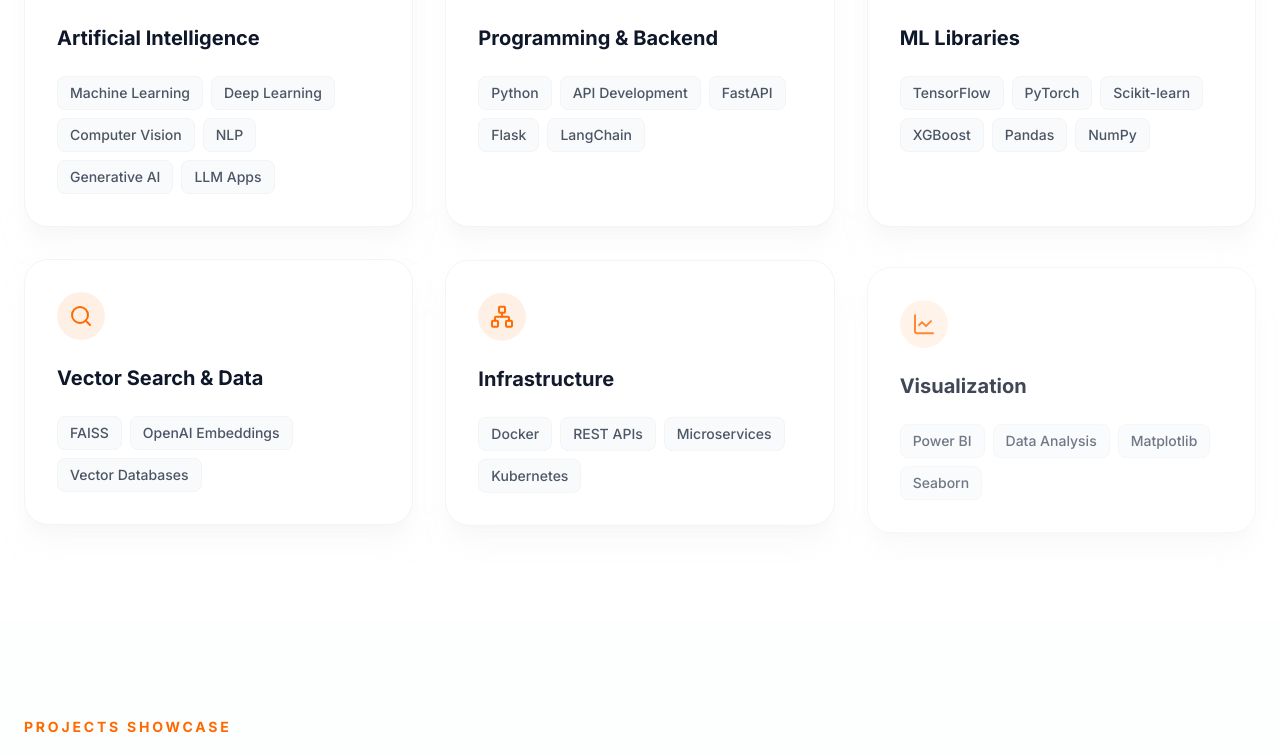
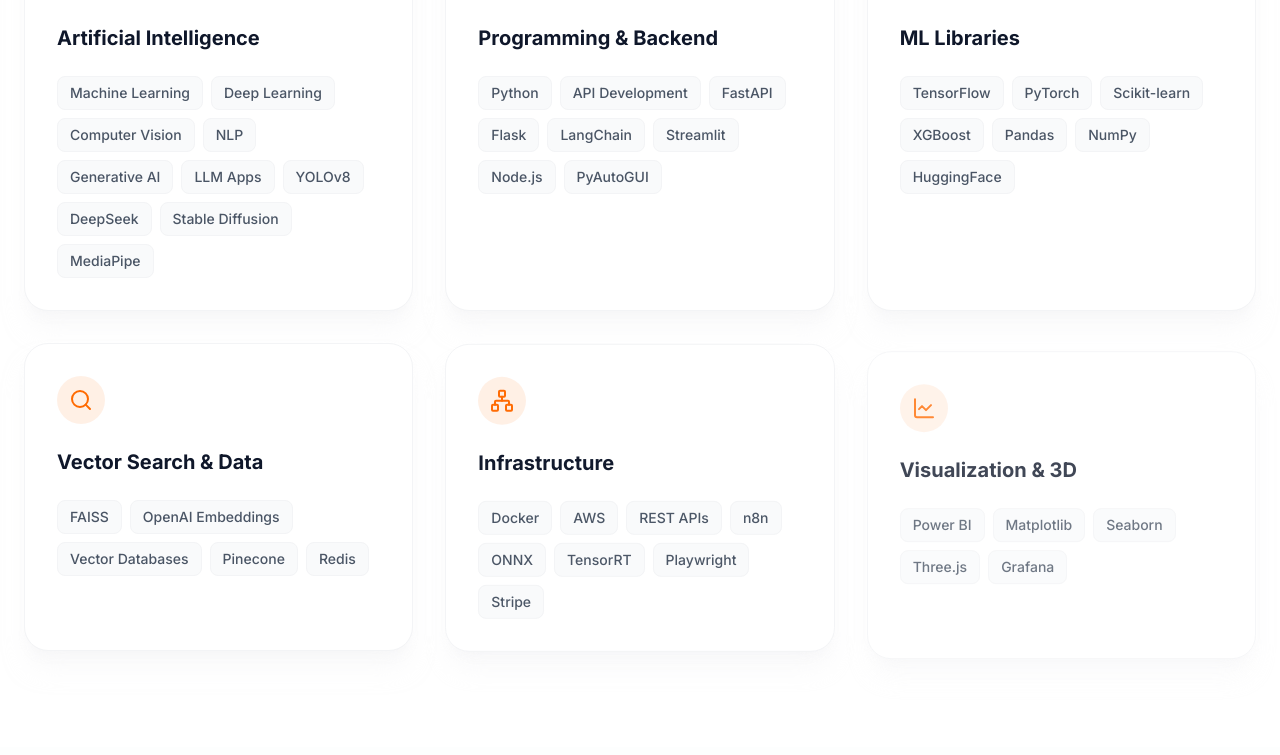
Before and after one commit to kaushikbuddy28/Kaushik-Chaturvedi, a React (Vite) app: page / in a window 1280 px wide. Shown: the part 1940-2695 px from the top of the page. Built offline with nearby package versions, Linux system fonts and the light colour scheme.

Commit message:
feat: add 17 advanced AI projects, update skills and portfolio metrics

```diff
--- a/src/components/sections/About.tsx
+++ b/src/components/sections/About.tsx
@@ -74,7 +74,7 @@
                   <p className="text-sm text-gray-500 uppercase tracking-wider">Years Experience</p>
                 </div>
                 <div>
-                  <p className="text-3xl font-bold text-primary">15+</p>
+                  <p className="text-3xl font-bold text-primary">20+</p>
                   <p className="text-sm text-gray-500 uppercase tracking-wider">Projects Completed</p>
                 </div>
               </div>
--- a/src/components/sections/Projects.tsx
+++ b/src/components/sections/Projects.tsx
@@ -83,6 +83,234 @@
     ],
     tech: ["Python", "Flask", "OpenAI API", "FAISS", "LangChain", "Whisper"],
     image: "https://picsum.photos/seed/skincare/800/600",
+  },
+  {
+    title: "Movie Semantic Search",
+    subtitle: "Vector-Based Content Discovery",
+    description: "A Flask-based semantic search engine for movies that leverages vector embeddings for intuitive content discovery.",
+    features: [
+      "all-MiniLM-L6-v2 SentenceTransformer embeddings",
+      "Vector similarity search with Pinecone",
+      "Dynamic movie metadata indexing",
+      "Real-time semantic query processing",
+      "Cloud-native vector database integration",
+    ],
+    tech: ["Flask", "SentenceTransformer", "Pinecone", "Pandas", "Streamlit"],
+    image: "https://picsum.photos/seed/movies/800/600",
+  },
+  {
+    title: "Medicine Assistant",
+    subtitle: "AI Powered Medical Intelligence",
+    description: "A comprehensive medical assistant built with Gemini API, providing detailed drug information and intelligent dosage guidance.",
+    features: [
+      "Gemini 2.5 Flash for medical reasoning",
+      "Automated use cases & side effects analysis",
+      "Dosage and instruction explanation system",
+      "Similar medicine comparison engine",
+      "Strict medical data privacy compliance",
+    ],
+    tech: ["Flask", "Google Gemini API", "Python", "Streamlit", "Dotenv"],
+    image: "https://picsum.photos/seed/medicine/800/600",
+  },
+  {
+    title: "Data Doctor Pro",
+    subtitle: "Automated Data Cleaning Suite",
+    description: "A professional data cleansing platform capable of processing millions of records from various sources using custom ML models.",
+    features: [
+      "Multi-source data ingestion (CSV, SQL, Excel)",
+      "Custom models trained on 1Cr+ datasets",
+      "Automated cleansing and normalization",
+      "Comprehensive data health reporting",
+      "Interactive data visualization dashboards",
+    ],
+    tech: ["FastAPI", "MERN Stack", "Python", "Pandas", "PyTorch"],
+    image: "https://picsum.photos/seed/dataclean/800/600",
+  },
+  {
+    title: "HomeSense AI Diagnostics",
+    subtitle: "Multimodal Home Health Monitoring",
+    description: "Advanced diagnostic system for home maintenance, utilizing image and audio inputs to monitor critical household systems.",
+    features: [
+      "Multimodal analysis of HVAC and electrical systems",
+      "Real-time error detection in wiring/plumbing",
+      "AWS Cloud-first architecture (S3, EC2, API Gateway)",
+      "Safety compliance monitoring with high recall",
+      "Audio-visual diagnostic intelligence",
+    ],
+    tech: ["PyTorch", "AWS", "YOLO", "REST API", "ONNX", "TensorRT"],
+    image: "https://picsum.photos/seed/homesense/800/600",
+  },
+  {
+    title: "Enterprise AI Agents",
+    subtitle: "Agentic Workflow Automation",
+    description: "A suite of autonomous AI agents designed to automate complex, multi-step business workflows and decision processes.",
+    features: [
+      "Automated legal contract analysis",
+      "LinkedIn candidate scouting intelligence",
+      "Quarterly NAV consolidation automation",
+      "Investment simulators for portfolio prediction",
+      "RoomSense AI for meeting transcription",
+    ],
+    tech: ["n8n", "OpenAI", "Claude", "Gemini", "DeepSeek", "Bolt"],
+    image: "https://picsum.photos/seed/agents/800/600",
+  },
+  {
+    title: "AI Site Builder",
+    subtitle: "Cloud-Native Low-Code Platform",
+    description: "An open-source AI site builder using OpenRouter and multiple LLMs (Luxe, Bolt) to generate production-ready websites with Stripe integration.",
+    features: [
+      "Multi-model LLM generation (Luxe, Bolt, GPT-4)",
+      "Full-stack code generation (React, Express)",
+      "Stripe payment gateway integration",
+      "Real-time debugging and hot-reloading",
+      "Automated Vercel/Cloud deployment",
+    ],
+    tech: ["OpenRouter", "React", "Node.js", "Stripe", "Vite", "OpenAI"],
+    image: "https://picsum.photos/seed/sitebuilder/800/600",
+  },
+  {
+    title: "Nexus Jarvis",
+    subtitle: "Autonomous OS Control System",
+    description: "A Jarvis-style desktop assistant capable of controlling local systems, managing office documents, and processing voice commands.",
+    features: [
+      "Llama-3 & Gemini hybrid reasoning core",
+      "Voice command recognition & TTS feedback",
+      "Excel and Word document automation",
+      "Native desktop control via PyAutoGUI",
+      "Multi-modal chat and voice interface",
+    ],
+    tech: ["Python", "PyAutoGUI", "Gemini API", "Llama 3", "Whisper"],
+    image: "https://picsum.photos/seed/jarvis/800/600",
+  },
+  {
+    title: "Neural Style Video",
+    subtitle: "Real-time Artistic Processing",
+    description: "Fast neural style transfer engine optimized for real-time video stream processing with custom style weight control.",
+    features: [
+      "Optimized PyTorch inference pipeline",
+      "Multi-style weight blending architecture",
+      "Low-latency OpenCV video throughput",
+      "Artifact-free frame interpolation",
+    ],
+    tech: ["PyTorch", "OpenCV", "FastAI", "CUDA"],
+    image: "https://picsum.photos/seed/videoai/800/600",
+  },
+  {
+    title: "Stock Sentiment Analyzer",
+    subtitle: "Financial NLP Pipeline",
+    description: "Market intelligence system scraping global social data and cross-referencing with ticker movements for predictive sentiment signals.",
+    features: [
+      "Scalable web scraping (X/Twitter, Reddit)",
+      "GPT-4 sentiment scoring & reasoning",
+      "Quant-friendly time-series signals",
+      "Real-time market correlation dashboard",
+    ],
+    tech: ["Python", "OpenAI API", "Pandas", "Playwright"],
+    image: "https://picsum.photos/seed/stock/800/600",
+  },
+  {
+    title: "Legal Discovery AI",
+    subtitle: "Multi-Modal RAG Platform",
+    description: "Enterprise-grade legal document search engine utilizing OCR and multi-hop reasoning to navigate complex case law.",
+    features: [
+      "OCR-ready PDF processing pipeline",
+      "Multi-hop reasoning over vector graphs",
+      "Citable source attribution system",
+      "High-precision legal fact extraction",
+    ],
+    tech: ["LangChain", "Faiss", "Tesseract", "OpenAI"],
+    image: "https://picsum.photos/seed/legal/800/600",
+  },
+  {
+    title: "Sentiment Support Agent",
+    subtitle: "Emotion-Aware CX System",
+    description: "Autonomous customer support agent that adapts its persona based on user sentiment analysis during live chat.",
+    features: [
+      "Real-time emotion detection (BERT)",
+      "Sentiment-aware escalation logic",
+      "Multi-lingual support (20+ languages)",
+      "Automated ticket synthesis & tagging",
+    ],
+    tech: ["Python", "HuggingFace", "FastAPI", "Redis"],
+    image: "https://picsum.photos/seed/support/800/600",
+  },
+  {
+    title: "SignLang Translator",
+    subtitle: "Real-time Gesture Recognition",
+    description: "Computer vision application translating American Sign Language (ASL) into spoken text in real-time.",
+    features: [
+      "MediaPipe hand landmark tracking",
+      "LSTM-based gesture sequence classification",
+      "Voice synthesis (TTS) integration",
+      "Mobile-responsive CV throughput",
+    ],
+    tech: ["Python", "MediaPipe", "Tensorflow", "OpenCV"],
+    image: "https://picsum.photos/seed/signlang/800/600",
+  },
+  {
+    title: "Smart Grid Optimizer",
+    subtitle: "Load Forecasting Intelligence",
+    description: "Industrial energy management suite using time-series transformers to optimize grid load distribution.",
+    features: [
+      "Transformer-based load forecasting",
+      "Reinforcement Learning grid optimization",
+      "Real-time sensor telemetry processing",
+      "Anomaly detection for grid safety",
+    ],
+    tech: ["PyTorch", "Scikit-Learn", "Grafana", "Time-Series"],
+    image: "https://picsum.photos/seed/grid/800/600",
+  },
+  {
+    title: "Cyber-Security Scan AI",
+    subtitle: "Predictive Vulnerability Suite",
+    description: "Autonomous red-teaming AI that scans networks for vulnerabilities and generates remediation scripts.",
+    features: [
+      "Automated CVE lookup & cross-ref",
+      "Exploit-simulation RL agent",
+      "Interactive vulnerability reporting",
+      "Auto-patch generation for known bugs",
+    ],
+    tech: ["Python", "Nmap API", "Llama 3", "Security"],
+    image: "https://picsum.photos/seed/security/800/600",
+  },
+  {
+    title: "AgriMonitor",
+    subtitle: "Precision Agriculture Platform",
+    description: "Satellite data analysis platform for crop yield prediction and automated pest detection using multi-spectral imagery.",
+    features: [
+      "Multi-spectral imagery analysis",
+      "NDVI-based crop health monitoring",
+      "Automated pest identification (YOLOv8)",
+      "Historical yield regression models",
+    ],
+    tech: ["PyTorch", "Gait", "EarthEngine", "YOLOv8"],
+    image: "https://picsum.photos/seed/agri/800/600",
+  },
+  {
+    title: "AI Fitness Coach",
+    subtitle: "Real-time Pose Analytics",
+    description: "Personal training assistant utilizing real-time pose estimation to provide rep counts and form correction advice.",
+    features: [
+      "Pose estimation via MediaPipe/YOLOv8-pose",
+      "Real-time biomechanical analysis",
+      "Audio-visual coaching feedback",
+      "Performance trend analytics",
+    ],
+    tech: ["Python", "MediaPipe", "FastAPI", "OpenCV"],
+    image: "https://picsum.photos/seed/fitness/800/600",
+  },
+  {
+    title: "Creative Asset Gen",
+    subtitle: "Generative Media Suite",
+    description: "Multimodal generative tool for creating 3D assets and short video clips from text prompts for game developers.",
+    features: [
+      "Stable Diffusion & NeRF integration",
+      "3D mesh generation from 2D prompts",
+      "Automated cinematic camera paths",
+      "Enterprise asset pipeline export",
+    ],
+    tech: ["PyTorch", "Py3D", "Stable Diffusion", "Three.js"],
+    image: "https://picsum.photos/seed/creative/800/600",
   },
 ];
 
--- a/src/components/sections/Skills.tsx
+++ b/src/components/sections/Skills.tsx
@@ -6,32 +6,32 @@
   {
     title: "Artificial Intelligence",
     icon: <Brain className="w-6 h-6" />,
-    skills: ["Machine Learning", "Deep Learning", "Computer Vision", "NLP", "Generative AI", "LLM Apps"],
+    skills: ["Machine Learning", "Deep Learning", "Computer Vision", "NLP", "Generative AI", "LLM Apps", "YOLOv8", "DeepSeek", "Stable Diffusion", "MediaPipe"],
   },
   {
     title: "Programming & Backend",
     icon: <Code2 className="w-6 h-6" />,
-    skills: ["Python", "API Development", "FastAPI", "Flask", "LangChain"],
+    skills: ["Python", "API Development", "FastAPI", "Flask", "LangChain", "Streamlit", "Node.js", "PyAutoGUI"],
   },
   {
     title: "ML Libraries",
     icon: <Cpu className="w-6 h-6" />,
-    skills: ["TensorFlow", "PyTorch", "Scikit-learn", "XGBoost", "Pandas", "NumPy"],
+    skills: ["TensorFlow", "PyTorch", "Scikit-learn", "XGBoost", "Pandas", "NumPy", "HuggingFace"],
   },
   {
     title: "Vector Search & Data",
     icon: <Search className="w-6 h-6" />,
-    skills: ["FAISS", "OpenAI Embeddings", "Vector Databases"],
+    skills: ["FAISS", "OpenAI Embeddings", "Vector Databases", "Pinecone", "Redis"],
   },
   {
     title: "Infrastructure",
     icon: <Network className="w-6 h-6" />,
-    skills: ["Docker", "REST APIs", "Microservices", "Kubernetes"],
+    skills: ["Docker", "AWS", "REST APIs", "n8n", "ONNX", "TensorRT", "Playwright", "Stripe"],
   },
   {
-    title: "Visualization",
+    title: "Visualization & 3D",
     icon: <LineChart className="w-6 h-6" />,
-    skills: ["Power BI", "Data Analysis", "Matplotlib", "Seaborn"],
+    skills: ["Power BI", "Matplotlib", "Seaborn", "Three.js", "Grafana"],
   },
 ];
 
```
